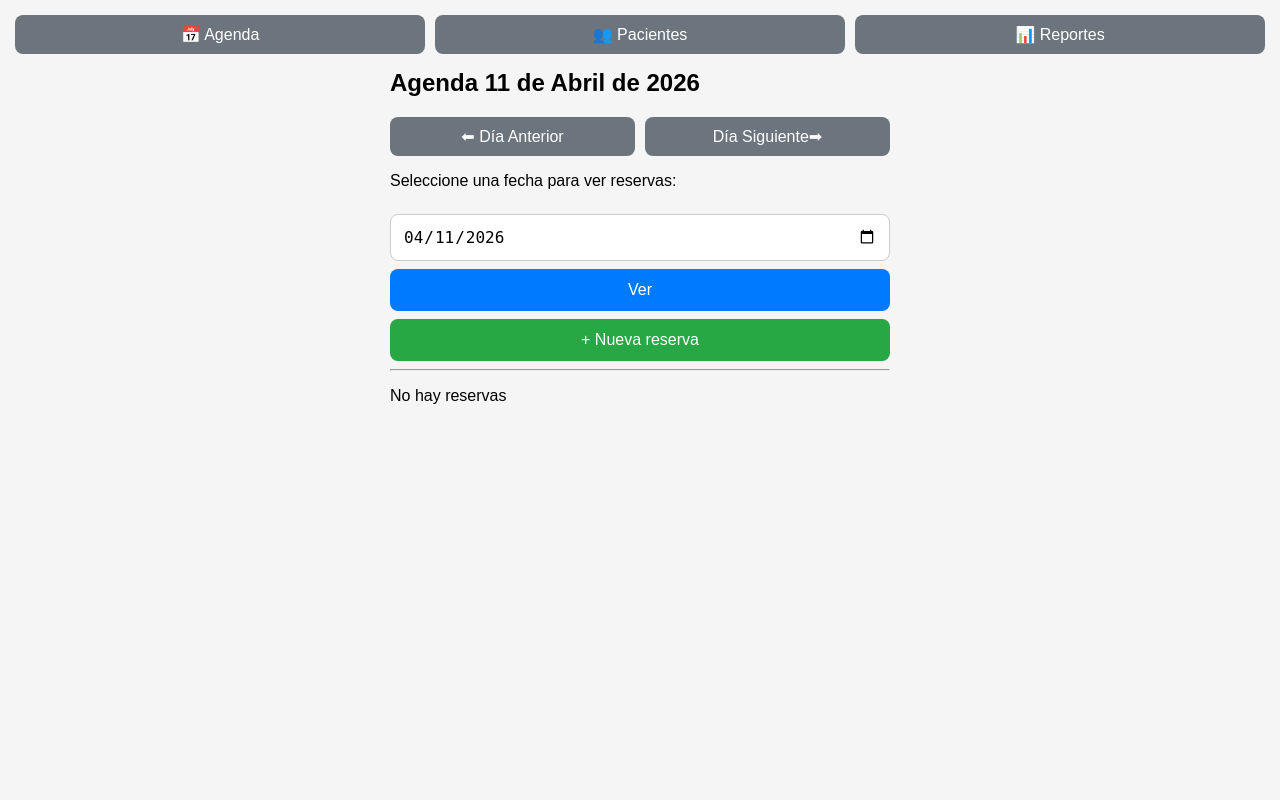
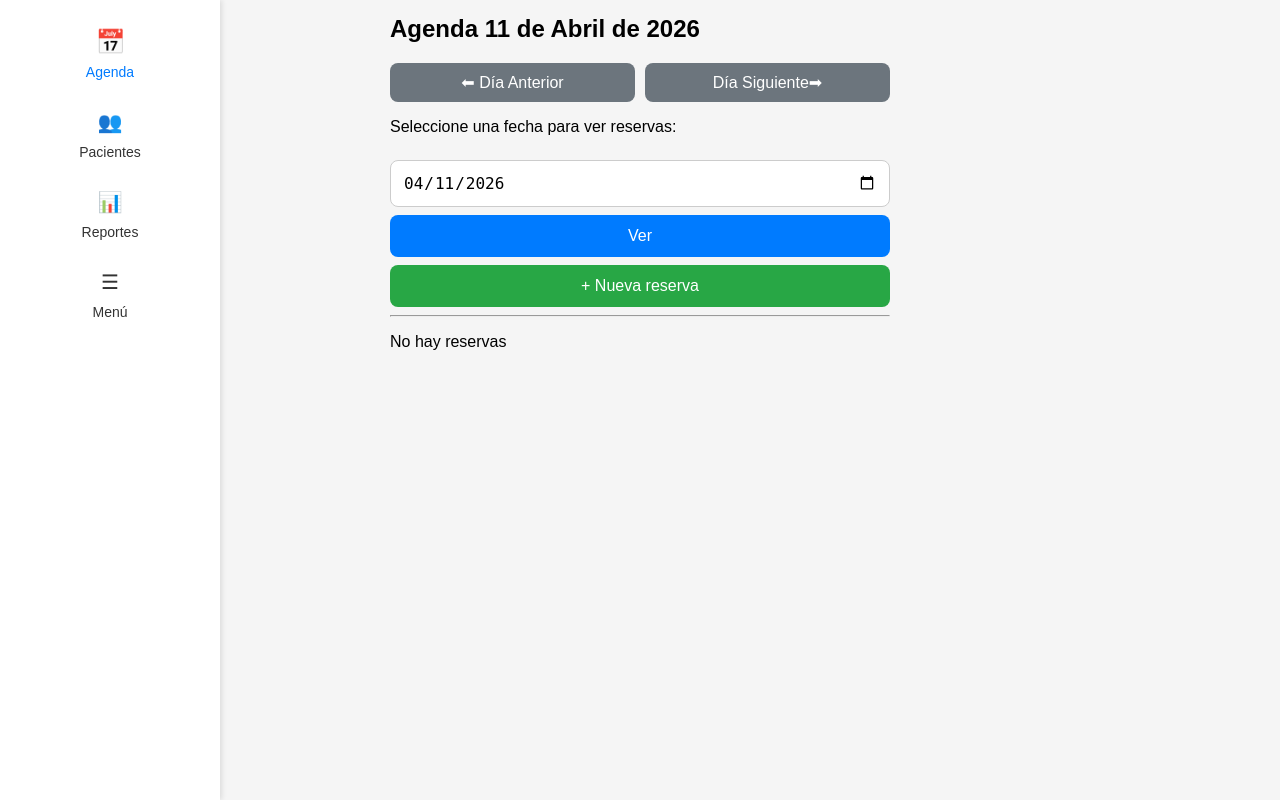
Before and after one commit to felipooon/agenda-app, a Django app: page / in a window 1280 px wide. Run offline with Django 5.2, Linux system fonts and the light colour scheme; data that the repository does not hold is empty.

Commit message:
barras de navegacion mejoradas

```diff
--- a/static/css/styles.css
+++ b/static/css/styles.css
@@ -165,3 +165,135 @@ body {
         .autocomplete-results li:hover {
             background-color: #f0f0f0;
         }
+
+.sidebar {
+    position: fixed;
+    top: 0;
+    left: 0;
+    bottom: 0;
+
+    width: 200px;
+    background: white;
+
+    display: flex;
+    flex-direction: column;
+    padding: 20px 10px;
+    gap: 10px;
+
+    box-shadow: 2px 0 5px rgba(0,0,0,0.1);
+}
+
+.sidebar .nav-item {
+    display: flex;
+    align-items: center;
+    gap: 10px;
+
+    padding: 10px;
+    border-radius: 8px;
+
+    text-decoration: none;
+    color: #333;
+}
+
+.sidebar .nav-item .icon {
+    font-size: 20px;
+}
+
+.sidebar .nav-item .label {
+    font-size: 14px;
+}
+
+/* ===== NAV DESKTOP ===== */
+.top-nav {
+    display: flex;
+    gap: 10px;
+    margin-bottom: 15px;
+}
+
+        /* ===== NAV MOBILE ===== */
+.bottom-nav {
+    position: fixed;
+    bottom: 0;
+    left: 0;
+    right: 0;
+    background: white;
+    display: flex;
+    justify-content: space-around;
+    align-items: center;
+    padding: 8px 0;
+    box-shadow: 0 -2px 5px rgba(0,0,0,0.1);
+}
+
+.bottom-nav a {
+    text-decoration: none;
+    font-size: 20px;
+    color: #333;
+}
+
+/* items normales */
+.nav-item {
+    display: flex;
+    flex-direction: column;
+    align-items: center;
+    text-decoration: none;
+    color: #333;
+    font-size: 12px;
+}
+
+/* icono */
+.nav-item .icon {
+    font-size: 20px;
+}
+
+/* texto */
+.nav-item .label {
+    font-size: 11px;
+}
+
+/* botón central */
+.fab {
+    background: #007bff;
+    color: white;
+
+    width: 55px;
+    height: 55px;
+
+    display: flex;
+    align-items: center;
+    justify-content: center;
+
+    border-radius: 50%;
+    font-size: 24px;
+
+    margin-top: -25px;
+
+    text-decoration: none;
+}
+
+.nav-item.active {
+    color: #007bff;
+}
+
+.nav-item.active .icon {
+    transform: scale(1.2);
+}
+
+/* ===== RESPONSIVE ===== */
+
+/* MOBILE */
+@media (max-width: 767px) {
+    .sidebar {
+        display: none;
+    }
+
+    .main-content {
+        margin-left: 0;
+    }
+}
+
+/* DESKTOP */
+@media (min-width: 768px) {
+    .bottom-nav {
+        display: none;
+    }
+}
--- a/templates/base.html
+++ b/templates/base.html
@@ -11,12 +11,31 @@
 
 <body>
 
-    <!-- NAV GLOBAL -->
-    <div class="nav">
-        <a href="{% url 'agenda_hoy' %}">📅 Agenda</a>
-        <a href="{% url 'lista_pacientes' %}">👥 Pacientes</a>
-        <a href="{% url 'reporte_general' %}">📊 Reportes</a>
-    </div>
+<!-- SIDEBAR DESKTOP -->
+<div class="sidebar">
+    <a href="{% url 'agenda_hoy' %}"
+       class="nav-item {% if request.resolver_match.url_name == 'agenda_hoy' %}active{% endif %}">
+        <span class="icon">📅</span>
+        <span class="label">Agenda</span>
+    </a>
+
+    <a href="{% url 'lista_pacientes' %}"
+       class="nav-item {% if request.resolver_match.url_name == 'lista_pacientes' %}active{% endif %}">
+        <span class="icon">👥</span>
+        <span class="label">Pacientes</span>
+    </a>
+
+    <a href="{% url 'reporte_general' %}"
+       class="nav-item {% if request.resolver_match.url_name == 'reporte_general' %}active{% endif %}">
+        <span class="icon">📊</span>
+        <span class="label">Reportes</span>
+    </a>
+
+    <a href="#" class="nav-item">
+        <span class="icon">☰</span>
+        <span class="label">Menú</span>
+    </a>
+</div>
 
     <!-- CONTENIDO -->
     <div class="container">
@@ -24,6 +43,37 @@
         {% endblock %}
     </div>
 
+    <!-- NAV MOBILE -->
+
+<div class="bottom-nav">
+
+    <a href="{% url 'agenda_hoy' %}" class="nav-item {% if request.resolver_match.url_name == 'agenda_hoy' %}active{% endif %}" >
+        <span class="icon">📅</span>
+        <span class="label">Agenda</span>
+    </a>
+
+    <a href="{% url 'lista_pacientes' %}" class="nav-item {% if request.resolver_match.url_name == 'lista_pacientes' %}active{% endif %}">
+        <span class="icon">👥</span>
+        <span class="label">Pacientes</span>
+    </a>
+
+    <!-- FAB en el centro -->
+    <div class="nav-center">
+        <a href="{% url 'agregar_reserva' %}" class="fab">➕</a>
+    </div>
+
+    <a href="{% url 'reporte_general' %}" class="nav-item {% if request.resolver_match.url_name == 'reporte_general' %}active{% endif %}">
+        <span class="icon">📊</span>
+        <span class="label">Reportes</span>
+    </a>
+
+    <a href="#" class="nav-item">
+        <span class="icon">☰</span>
+        <span class="label">Menú</span>
+    </a>
+
+</div>
+
     <!-- SCRIPTS -->
     <script src="{% static 'js/autocomplete.js' %}"></script>
     {% block extra_js %}{% endblock %}
```
